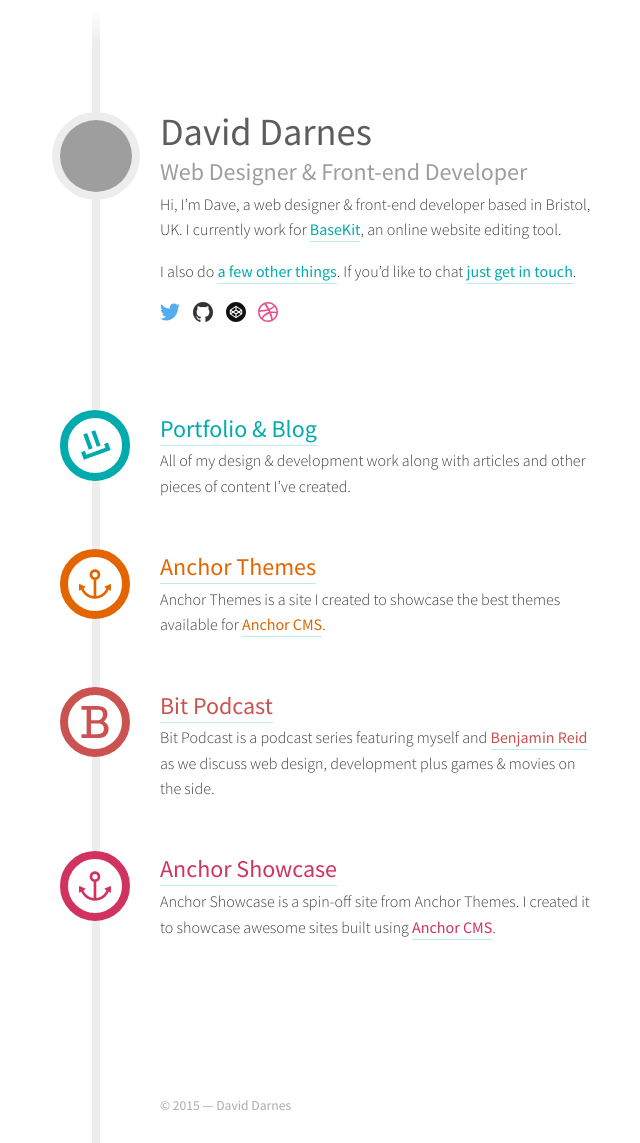
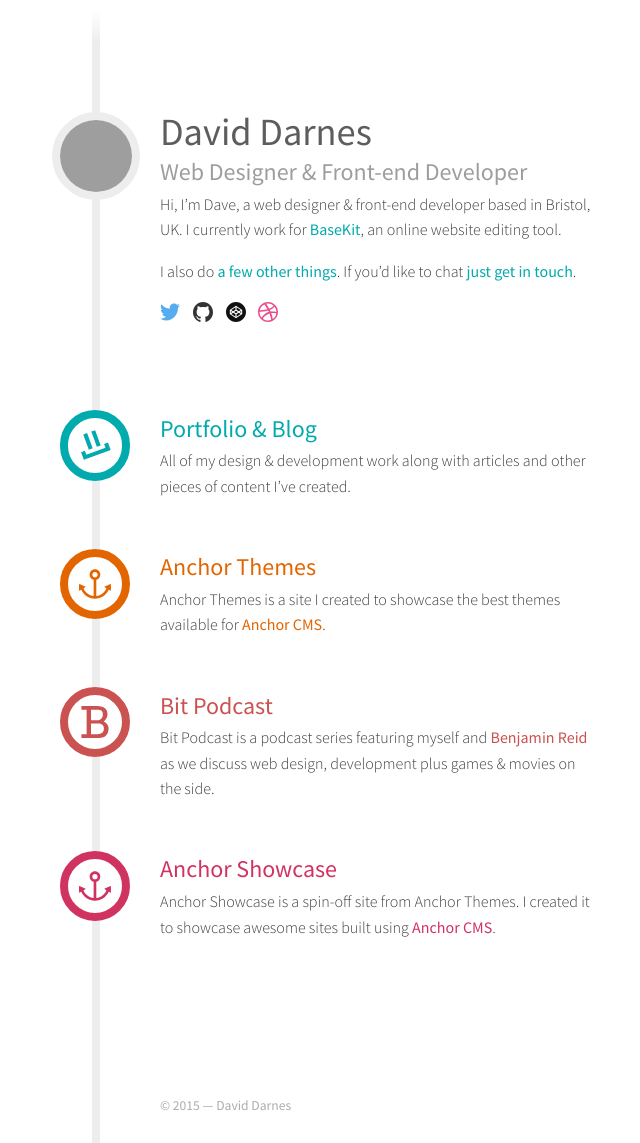
Before and after one commit to daviddarnes/darn.es, a Jekyll site: the page built from index.md, in a window 1280 px wide. Shown: the whole page, without its empty margins (317-957 px from the left). Built offline with Jekyll 4.4.1, drawn with Linux system fonts in a browser that asks for light colours; grey boxes are pictures that could not be loaded.

Commit message:
Tweaking link border to work with site items

```diff
--- a/css/styles.scss
+++ b/css/styles.scss
@@ -234,13 +234,18 @@
     color: $color--link;
     text-decoration: none;
     position: relative;
+    border-color: $color--link;
     &:after {
+        content: "";
         position: absolute;
-        bottom: -2px;
         left: 0;
         right: 0;
-        border-bottom: 1px solid rgba($color--link, 0.25);
-        content: "";
+        bottom: -2px;
+        border-bottom: 1px solid inherit;
+        opacity: 0.25;
+    }
+    &:hover:after {
+        opacity: 0.75;
     }
 }
 
```
